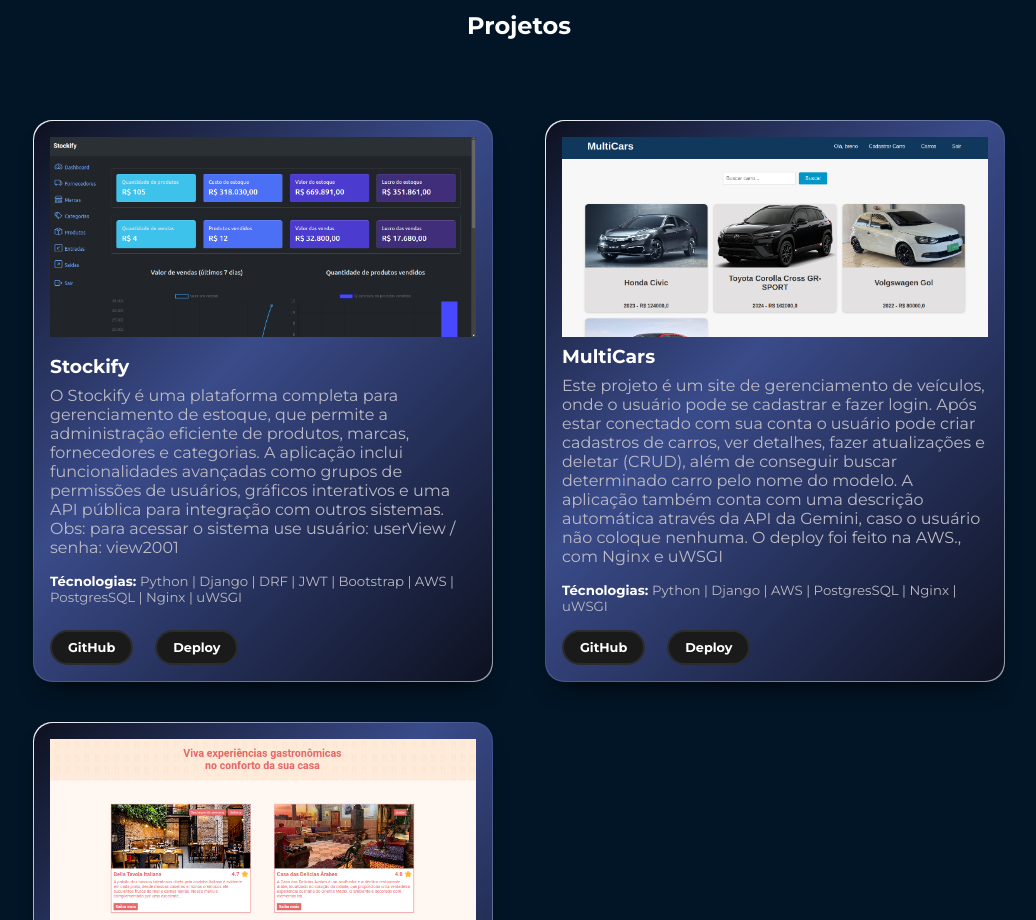
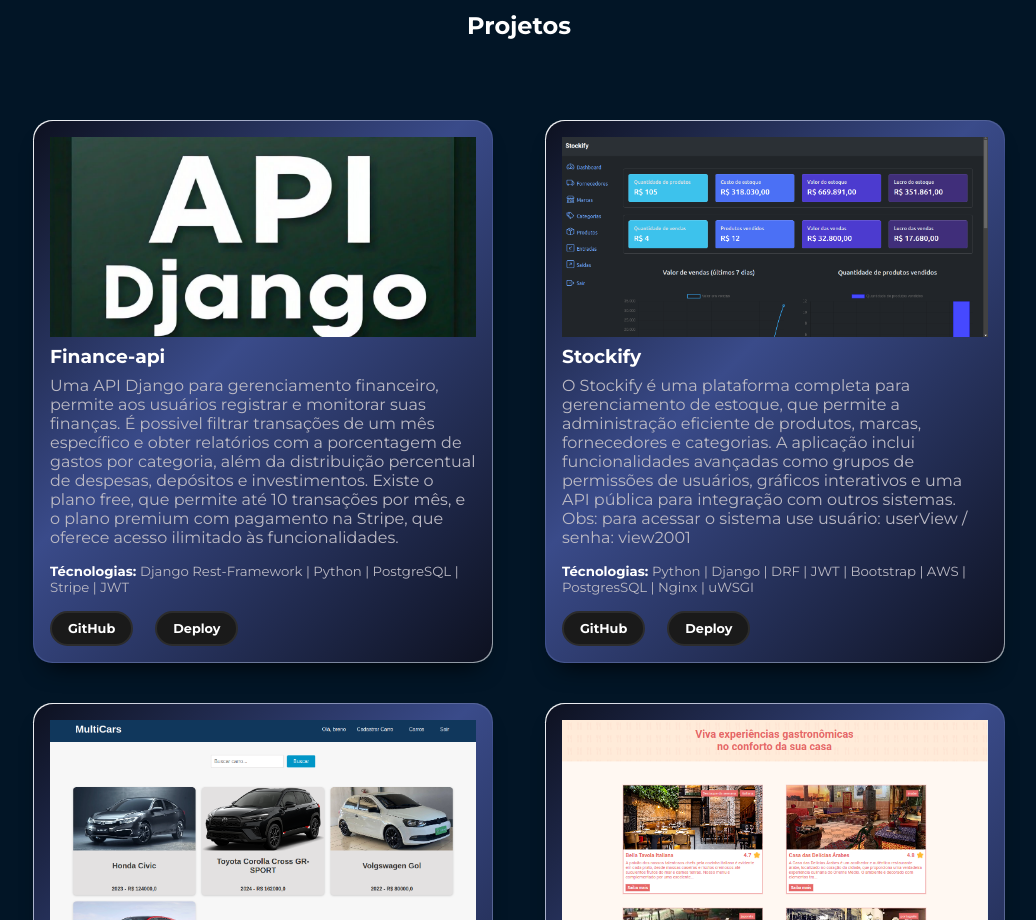
Before and after one commit to brenopereira18/portfolio, a React (Create React App) app: page / in a window 1280 px wide. Shown: the part 1940-2860 px from the top of the page, without its empty margins (121-1157 px from the left). Built offline with nearby package versions, Linux system fonts and the light colour scheme; a web font is replaced by a local one.

Commit message:
add new project

```diff
--- a/src/components/Card/index.tsx
+++ b/src/components/Card/index.tsx
@@ -6,7 +6,7 @@ type Props = {
   description: string;
   technologies: string;
   github: string;
-  deploy: string;
+  deploy?: string;
 };
 
 const Card = ({
--- a/src/container/Projects/index.tsx
+++ b/src/container/Projects/index.tsx
@@ -1,23 +1,34 @@
 import Card from "../../components/Card";
 import efood from "../../assets/efood.png";
-import cookinUp from "../../assets/cookin-up.png";
+import apiDjango from "../../assets/api-django-banner.png";
 import cars from "../../assets/cars.png";
 import stockify from "../../assets/stockify.png"
 import { Container, SectionProjects } from "./styles";
 
 const projects = [
   {
+    image: apiDjango,
+    name: "Finance-api",
+    description:
+      "Uma API Django para gerenciamento financeiro, permite aos usuários registrar e monitorar suas finanças. É possivel filtrar transações de um mês específico e obter relatórios com a porcentagem de gastos por categoria, além da distribuição percentual de despesas, depósitos e investimentos. Existe o plano free, que permite até 10 transações por mês, e o plano premium com pagamento na Stripe, que oferece acesso ilimitado às funcionalidades.",
+    technologies: "Django Rest-Framework | Python | PostgreSQL | Stripe | JWT",
+    github: "https://github.com/brenopereira18/finance_api",
+  },
+  {
     image: stockify,
     name: "Stockify",
-    description: "O Stockify é uma plataforma completa para gerenciamento de estoque, que permite a administração eficiente de produtos, marcas, fornecedores e categorias. A aplicação inclui funcionalidades avançadas como grupos de permissões de usuários, gráficos interativos e uma API pública para integração com outros sistemas. Obs: para acessar o sistema use usuário: userView / senha: view2001",
-    technologies: "Python | Django | DRF | JWT | Bootstrap | AWS | PostgresSQL | Nginx | uWSGI",
+    description:
+      "O Stockify é uma plataforma completa para gerenciamento de estoque, que permite a administração eficiente de produtos, marcas, fornecedores e categorias. A aplicação inclui funcionalidades avançadas como grupos de permissões de usuários, gráficos interativos e uma API pública para integração com outros sistemas. Obs: para acessar o sistema use usuário: userView / senha: view2001",
+    technologies:
+      "Python | Django | DRF | JWT | Bootstrap | AWS | PostgresSQL | Nginx | uWSGI",
     github: "https://github.com/brenopereira18/inventory_management",
     deploy: "http://3.220.238.18",
   },
   {
     image: cars,
     name: "MultiCars",
-    description: "Este projeto é um site de gerenciamento de veículos, onde o usuário pode se cadastrar e fazer login. Após estar conectado com sua conta o usuário pode criar cadastros de carros, ver detalhes, fazer atualizações e deletar (CRUD), além de conseguir buscar determinado carro pelo nome do modelo. A aplicação também conta com uma descrição automática através da API da Gemini, caso o usuário não coloque nenhuma. O deploy foi feito na AWS., com Nginx e uWSGI",
+    description:
+      "Este projeto é um site de gerenciamento de veículos, onde o usuário pode se cadastrar e fazer login. Após estar conectado com sua conta o usuário pode criar cadastros de carros, ver detalhes, fazer atualizações e deletar (CRUD), além de conseguir buscar determinado carro pelo nome do modelo. A aplicação também conta com uma descrição automática através da API da Gemini, caso o usuário não coloque nenhuma. O deploy foi feito na AWS., com Nginx e uWSGI",
     technologies: "Python | Django | AWS | PostgresSQL | Nginx | uWSGI",
     github: "https://github.com/brenopereira18/cars",
     deploy: "http://98.83.75.45/cars/",
```
Also changed, not shown: src/assets/api-django-banner.png (added).
